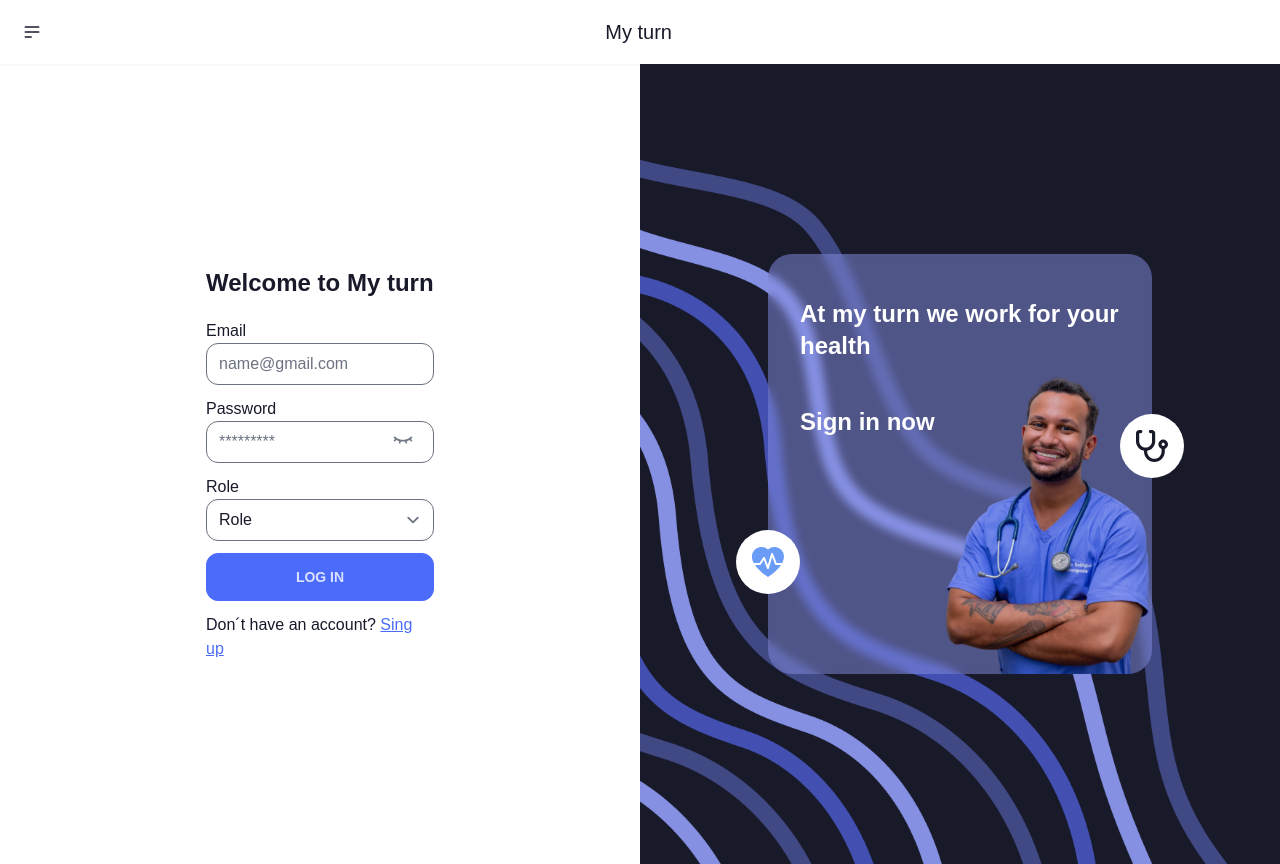
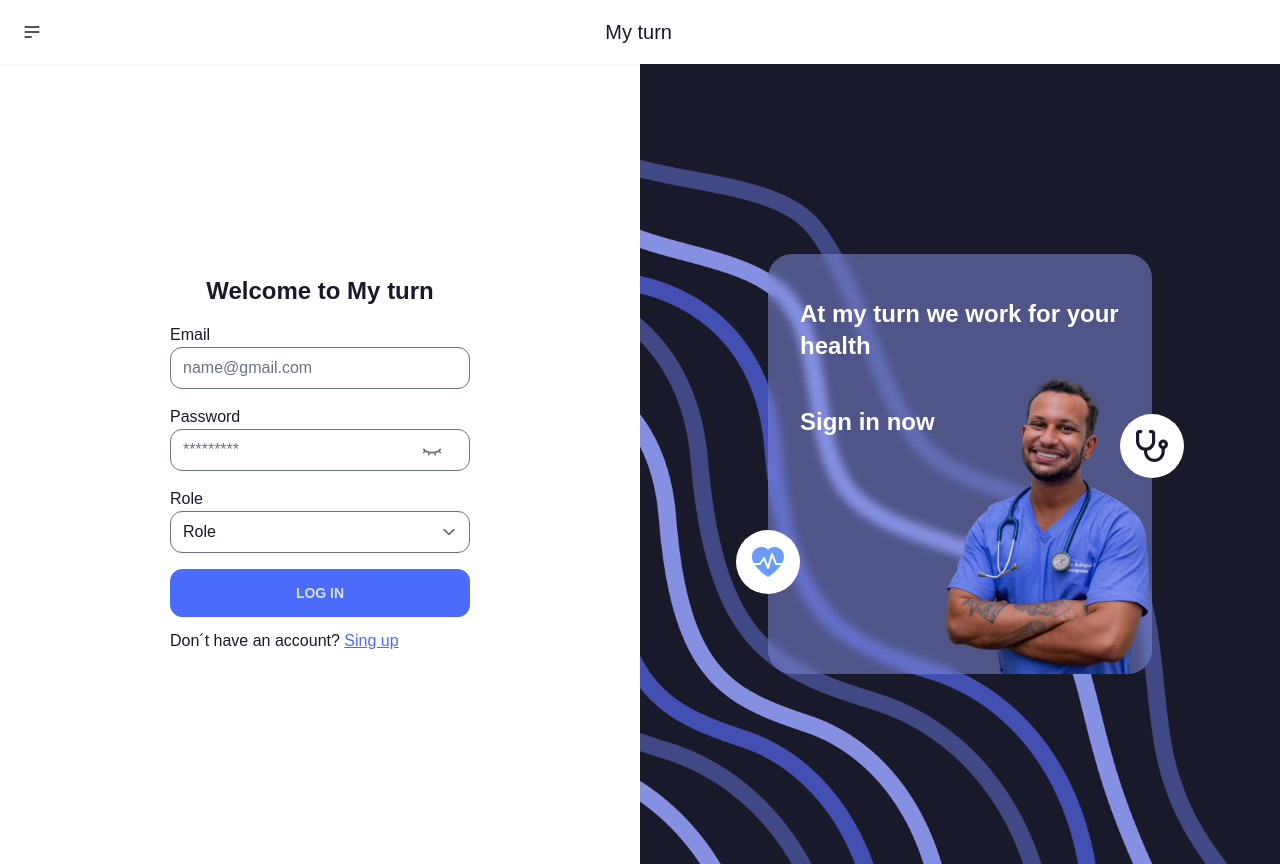
Before and after one commit to No-Country/c7-23-ft-java-react, a Next.js app in the folder c7-23-front/: page /login in a window 1280 px wide. Built offline with nearby package versions, Linux system fonts and the light colour scheme.

Commit message:
Fixed UI

```diff
--- a/c7-23-front/components/Navbar/index.js
+++ b/c7-23-front/components/Navbar/index.js
@@ -1,3 +1,5 @@
+import Link from "next/link";
+
 export default function Navbar() {
   return (
     <div className="navbar shadow-sm">
@@ -24,13 +26,16 @@ export default function Navbar() {
             className="menu menu-compact dropdown-content mt-3 p-2 shadow bg-base-100 rounded-box w-52"
           >
             <li>
-              <a>Home</a>
+              <Link href="/">Home</Link>
             </li>
             <li>
               <a>Services</a>
             </li>
             <li>
               <a>Contact</a>
+            </li>
+            <li>
+              <Link href="/login">Login</Link>
             </li>
           </ul>
         </div>
--- a/c7-23-front/pages/login/index.js
+++ b/c7-23-front/pages/login/index.js
@@ -35,9 +35,11 @@ export default function Login() {
         <link rel="icon" href="/favicon.ico" />
       </Head>
       <div className="w-full h-screen grid md:grid-cols-2 items-center justify-items-center">
-        <div className="w-auto max-w-[228px]">
-          <h1 className="text-2xl font-semibold mb-5">Welcome to My turn</h1>
-          <form>
+        <div className="w-full max-w-[300px]">
+          <h1 className="text-2xl font-semibold mb-4 text-center">
+            Welcome to My turn
+          </h1>
+          <form className="font-medium">
             <label>
               Email
               <input
@@ -57,12 +59,12 @@ export default function Login() {
                   className="form-input"
                   ref={refElement}
                 />
-                <button
-                  className="w-[20%] h-5 absolute top-2 right-2"
+                <div
+                  className="w-[20%] h-5 absolute top-3 right-2 cursor-pointer"
                   onClick={showPassword}
                 >
                   <Image alt="image of eye" src={showEye} layout="fill" />
-                </button>
+                </div>
               </div>
             </label>
             <label>
@@ -70,7 +72,7 @@ export default function Login() {
               <select
                 defaultValue="Role"
                 required
-                className="form-select rounded-xl w-full mb-3"
+                className="form-select rounded-xl w-full mb-4"
               >
                 <option value="Role" disabled>
                   Role
@@ -81,7 +83,7 @@ export default function Login() {
               </select>
             </label>
 
-            <button className="btn btn-primary rounded-xl w-full">
+            <button type="summit" className="btn btn-primary rounded-xl w-full">
               Log in
             </button>
           </form>
--- a/c7-23-front/styles/globals.css
+++ b/c7-23-front/styles/globals.css
@@ -10,6 +10,6 @@
 
 @layer components {
   .form-input {
-    @apply rounded-xl block mb-3 w-full;
+    @apply rounded-xl block mb-4 w-full;
   }
 }
```
